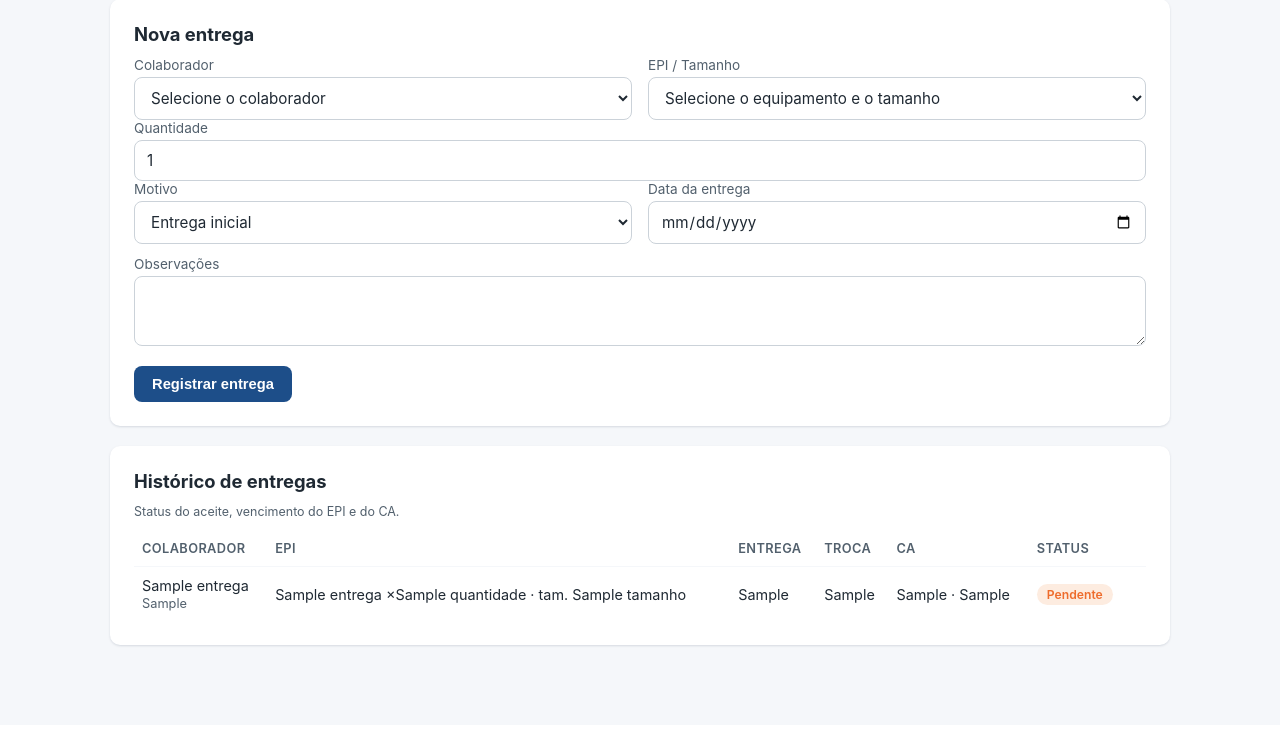
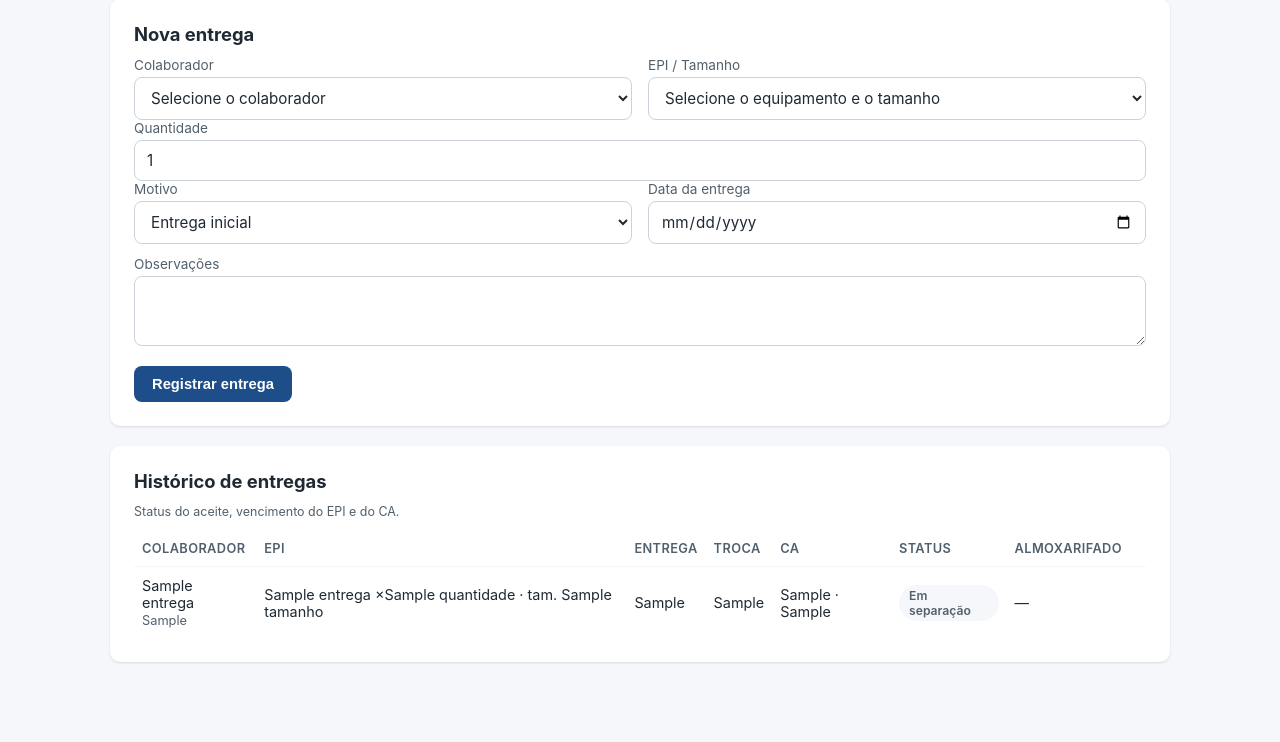
Before and after one commit to thiagorgomberg-star/controle-epi, a Flask app: template epi-controle/app/templates/admin/entregas.html in a window 1280 px wide. Shown: the part 96-838 px from the top of the page. Before the commit the page ends 743 px from the top, so only its background shows below. Run offline with Flask 3, Linux system fonts and the light colour scheme; the template is opened without the code that fills it: most values are stand-ins (such as "Sample title", 1, 10 or a date in 2020); some libraries are stand-ins or nearby versions.

Commit message:
Add fulfillment status controls to entregas admin page

```diff
--- a/epi-controle/app/templates/admin/entregas.html
+++ b/epi-controle/app/templates/admin/entregas.html
@@ -64,7 +64,7 @@
     {% else %}
       <div class="tabela-scroll">
         <table>
-          <thead><tr><th>Colaborador</th><th>EPI</th><th>Entrega</th><th>Troca</th><th>CA</th><th>Status</th><th></th></tr></thead>
+          <thead><tr><th>Colaborador</th><th>EPI</th><th>Entrega</th><th>Troca</th><th>CA</th><th>Status</th><th>Almoxarifado</th><th></th></tr></thead>
           <tbody>
             {% for en in entregas %}
               <tr>
@@ -76,8 +76,28 @@
                 <td>
                   {% if en.status == 'aceito' %}
                     <span class="selo verde">Aceito {{ en.aceito_em[:10] if en.aceito_em else '' }}</span>
+                  {% elif en.status == 'recusado' %}
+                    <span class="selo vermelho">Recusado</span>
+                  {% elif en.status == 'pronto_retirada' %}
+                    <span class="selo azul">Pronto p/ retirada</span>
+                  {% elif en.status == 'em_compra' %}
+                    <span class="selo laranja">Em compra</span>
                   {% else %}
-                    <span class="selo laranja">Pendente</span>
+                    <span class="selo cinza">Em separação</span>
+                  {% endif %}
+                </td>
+                <td>
+                  {% if en.status in ('em_separacao', 'em_compra', 'pronto_retirada') %}
+                    <form method="post" action="{{ url_for('entregas.atualizar_status', entrega_id=en.id) }}" style="display:flex;gap:6px">
+                      <select name="novo_status" style="width:auto;padding:6px 8px">
+                        <option value="em_separacao" {{ 'selected' if en.status == 'em_separacao' }}>Em separação</option>
+                        <option value="em_compra" {{ 'selected' if en.status == 'em_compra' }}>Em compra</option>
+                        <option value="pronto_retirada" {{ 'selected' if en.status == 'pronto_retirada' }}>Pronto p/ retirada</option>
+                      </select>
+                      <button class="botao secundario pequeno" type="submit">Atualizar</button>
+                    </form>
+                  {% else %}
+                    —
                   {% endif %}
                 </td>
                 <td>
```
